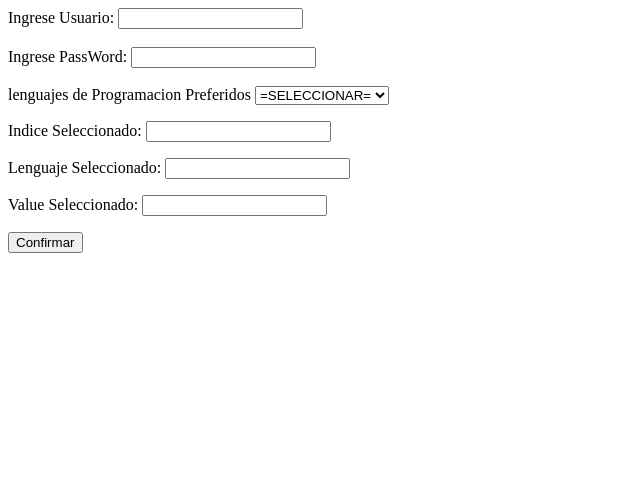
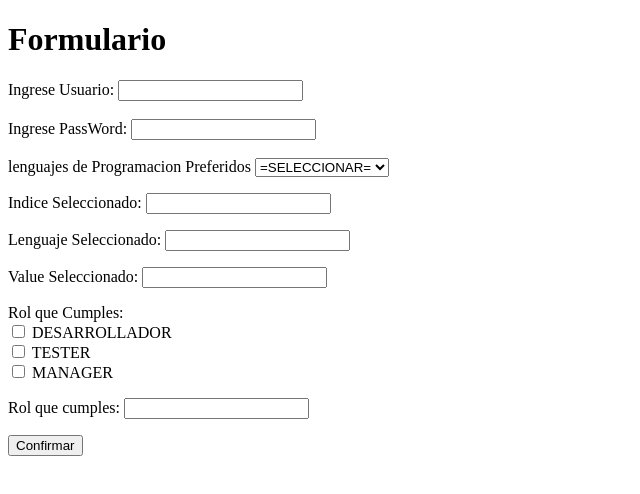
Before and after one commit to Jhonatanisai8/37-MI-FORMULARIO-EN-JS-MANEJO-DE-EVENTOS, a plain HTML site: page index.html in a window 1280 px wide. Both pictures are taken after a click on the button "Confirmar". Shown: the whole page, without its empty margins (0-640 px from the left). Drawn offline with Linux system fonts and the light colour scheme.

Commit message:
eventos en chekboxes

```diff
--- a/code.js
+++ b/code.js
@@ -6,6 +6,8 @@ function verificar() {
     let clave = document.getElementById('password').value
     let user = document.getElementById('userName').value
     let indexSeleccion = document.getElementById('lenguajes')
+
+
     if (indexSeleccion.selectedIndex == 0) {
         alert('Por favor seleccionar una opcion')
     }
@@ -18,6 +20,9 @@ function verificar() {
     } else {
         window.open("htpps://www.google.com")
     }
+
+
+
 }
 
 
@@ -27,3 +32,23 @@ function seleccionarLenguaje() {
     document.getElementById('text02').value = indexSeleccion.options[indexSeleccion.selectedIndex].text
     document.getElementById('text03').value = indexSeleccion.options[indexSeleccion.selectedIndex].value
 }
+
+function seleccionarRol() {
+    let cantidad = 0
+    let rol = ''
+
+    if (document.getElementById('developer').checked) {
+        cantidad++
+        rol = 'Developer'
+    }
+    if (document.getElementById('tester').checked) {
+        cantidad++
+        rol = 'Tester'
+    }
+    if (document.getElementById('manager').checked) {
+        cantidad++
+        rol = 'Manager'
+    }
+    document.getElementById('textMostarRol').value = rol
+
+}
--- a/index.html
+++ b/index.html
@@ -10,6 +10,7 @@
 
 <body>
     <form>
+        <h1>Formulario</h1>
         <div>
             <label for="userName">Ingrese Usuario: </label>
             <input type="text" id="userName">
@@ -39,7 +40,17 @@
         </div>
 
         <div>
-            <input type="button" value="Confirmar" onclick="verificar()">
+            <label for="rol">Rol que Cumples: </label>
+            <div>
+                <input type="checkbox" id="developer"> DESARROLLADOR <br>
+                <input type="checkbox" id="tester"> TESTER <br>
+                <input type="checkbox" id="manager"> MANAGER <br>
+            </div>
+            <p>Rol que cumples: <input type="text" name="textMostarRol" id="textMostarRol"></p>
+        </div>
+
+        <div>
+            <input type="button" value="Confirmar" onclick="verificar();seleccionarRol()">
         </div>
     </form>
 </body>
```
